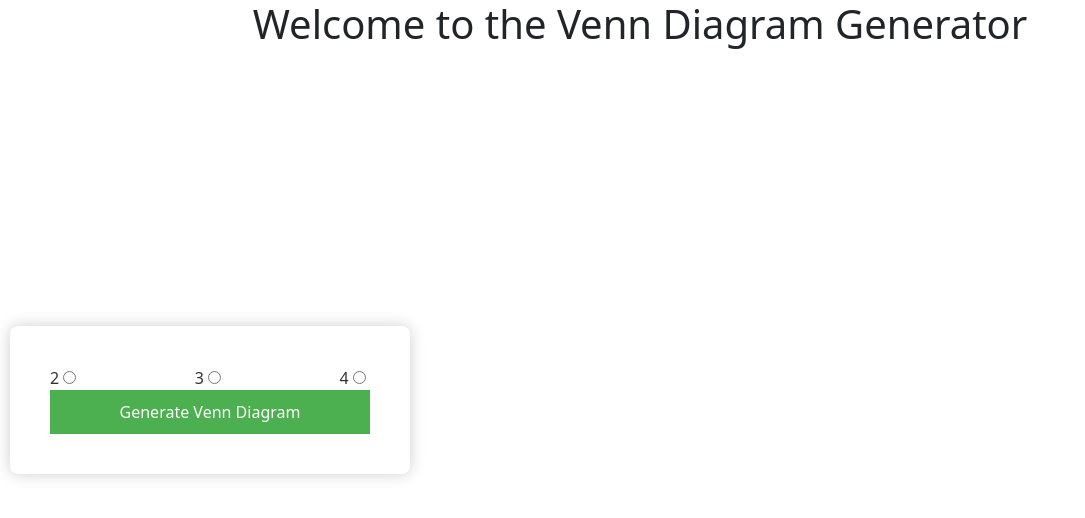
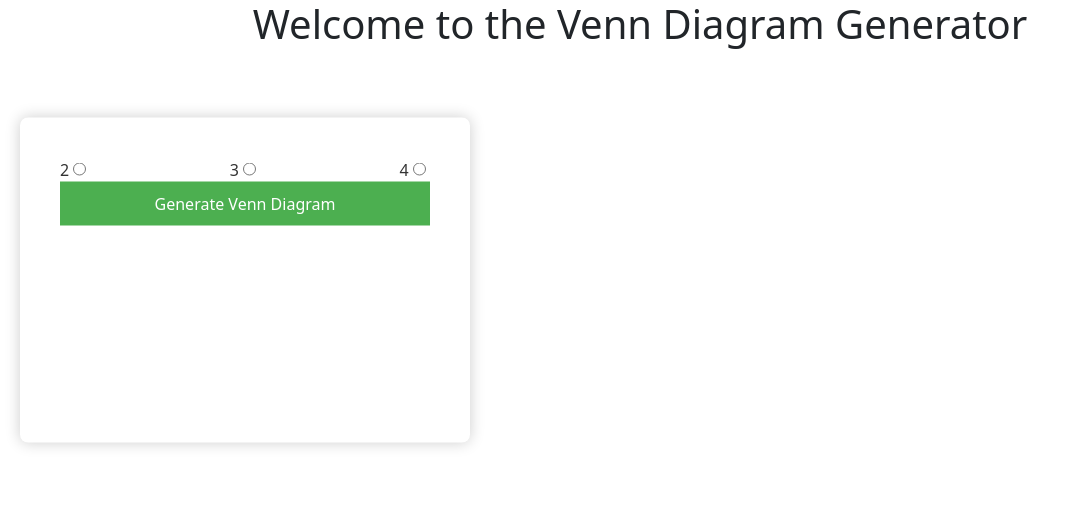
Before and after one commit to zachpinto/VennDiagramGPT, a Flask app: page / in a window 1280 px wide. Shown: the top 518 px of the page, without its empty margins (0-1085 px from the left). Run offline with Flask 3, Linux system fonts and the light colour scheme.

Commit message:
input box

```diff
--- a/static/css/styles.css
+++ b/static/css/styles.css
@@ -13,15 +13,16 @@ h1 {
 
 .input-box {
     position: fixed;
-    left: 10px;
-    top: 50%;
+    left: 20px;
+    top: 35%;
     transform: translateY(-50%);
-    width: 400px; /* Fixed width */
-    height: auto;
+    width: 450px; /* Fixed width */
+    height: 325px;
     background-color: #fff;
     padding: 40px;
     box-shadow: 0 0 15px rgba(0,0,0,0.2);
     border-radius: 8px;
+    overflow: auto;
 }
 
 .radio-button-container {
```
